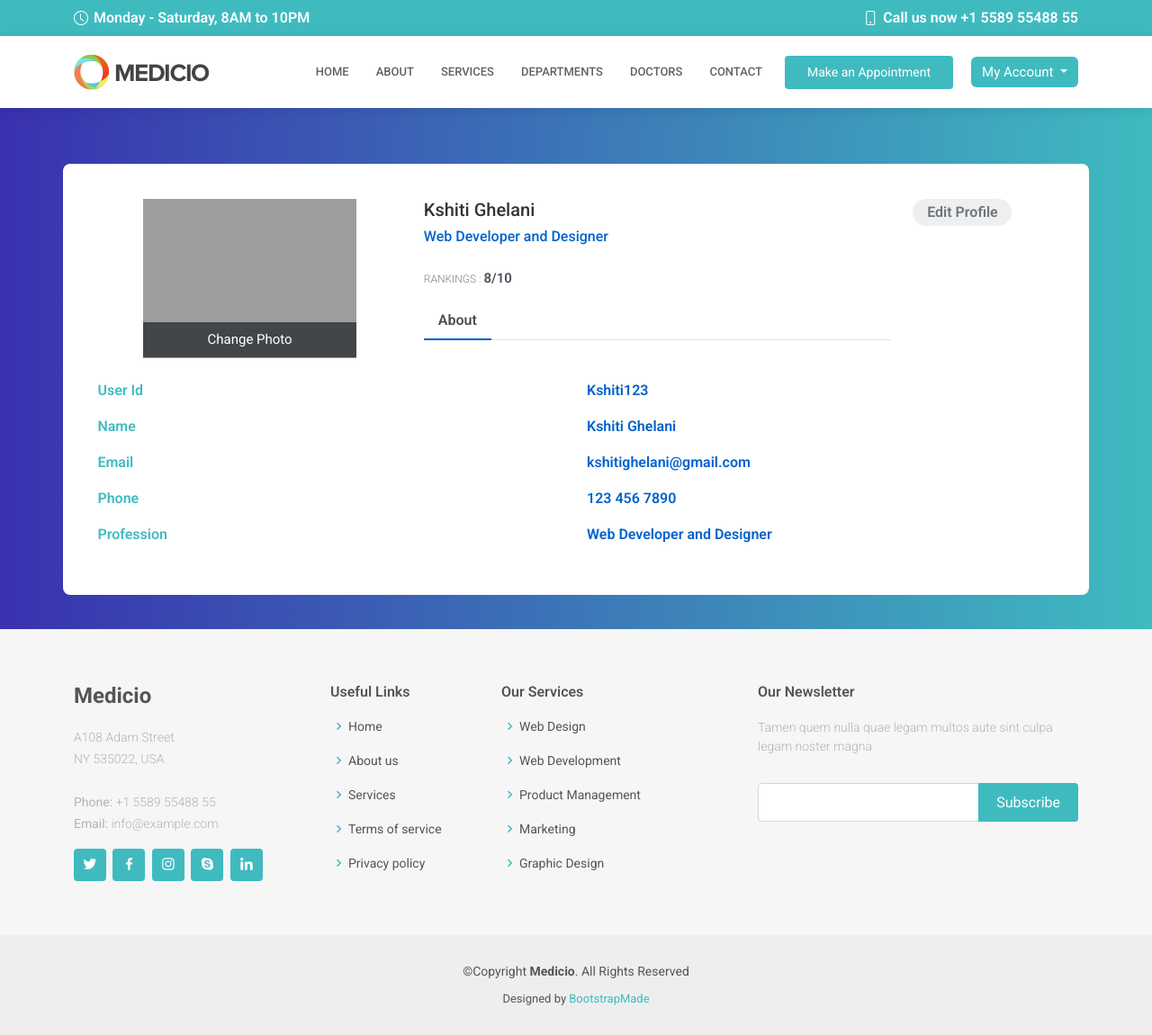
After one commit to Jaheim007/Medic, a Django app: page /user in a window 1280 px wide. The commit adds this page. Shown: the whole page at 90% size. Run offline with Django 4.2, Linux system fonts and the light colour scheme; some libraries are stand-ins or nearby versions; grey boxes are pictures that could not be loaded.

Commit message:
a must finished project

```diff
--- a/Front/urls.py
+++ b/Front/urls.py
@@ -1,4 +1,8 @@
 from Front.views import home , about , services , departments , doctor , contact, appointment
+
+
+
+
 from django.urls import path
 
 urlpatterns = [
@@ -8,5 +12,5 @@ urlpatterns = [
     path('contact', contact , name='contact'),
     path('department', departments , name='department'),
     path('doctor', doctor , name='doctor'),
-    path('appointment' , appointment, name= "appointment")
+    path('appointment' , appointment, name= "appointment"),
 ]
--- a/Front/views.py
+++ b/Front/views.py
@@ -1,4 +1,5 @@
 from django.shortcuts import render
+from django.views.generic import View
 
 def home(request):
     return render(request , 'pages/home.html' , locals())
@@ -20,3 +21,9 @@ def contact(request):
 
 def doctor(request):
     return render(request , 'pages/doctors.html' , locals())
+
+class User_profile(View):
+    template_name = 'pages/user_profile.html'
+
+    def get(self , request):
+        return render(request , self.template_name , locals())
--- a/Medicio/settings.py
+++ b/Medicio/settings.py
@@ -41,6 +41,7 @@ INSTALLED_APPS = [
     'Front',
     'phonenumber_field',
     'authentication',
+    'widget_tweaks'
 
 ]
 
--- a/Medicio/urls.py
+++ b/Medicio/urls.py
@@ -17,10 +17,15 @@ from django.contrib import admin
 from django.conf.urls.static import static
 from django.conf import settings
 from django.urls import path , include
+from authentication import views
+from Front import views as front
 
 urlpatterns = [
     path('admin/', admin.site.urls),
-    path("" , include("Front.urls"))
+    path("" , include("Front.urls")),
+    path("signup" ,views.Signup.as_view() , name='signup'),
+    path("login" , views.Login.as_view() , name='login'),
+    path("user" , front.User_profile.as_view(), name="user")
 ]
 
 if settings.DEBUG:
--- /dev/null
+++ b/static/front/assets/css/style_profile.css
@@ -0,0 +1,96 @@
+.body{
+    background: -webkit-linear-gradient(left, #3931af, #3fbbc0  );
+
+}
+.emp-profile{
+    padding: 3%;
+    margin-top: 3%;
+    margin-bottom: 3%;
+    border-radius: 0.5rem;
+    background: #fff;
+}
+.profile-img{
+    text-align: center;
+}
+.profile-img img{
+    width: 70%;
+    height: 100%;
+}
+.profile-img .file {
+    position: relative;
+    overflow: hidden;
+    margin-top: -20%;
+    width: 70%;
+    border: none;
+    border-radius: 0;
+    font-size: 15px;
+    background: #212529b8;
+}
+.profile-img .file input {
+    position: absolute;
+    opacity: 0;
+    right: 0;
+    top: 0;
+}
+.profile-head h5{
+    color: #333;
+}
+.profile-head h6{
+    color: #0062cc;
+}
+.profile-edit-btn{
+    border: none;
+    border-radius: 1.5rem;
+    width: 70%;
+    padding: 2%;
+    font-weight: 600;
+    color: #6c757d;
+    cursor: pointer;
+}
+.proile-rating{
+    font-size: 12px;
+    color: #818182;
+    margin-top: 5%;
+}
+.proile-rating span{
+    color: #495057;
+    font-size: 15px;
+    font-weight: 600;
+}
+.profile-head .nav-tabs{
+    margin-bottom:5%;
+}
+.profile-head .nav-tabs .nav-link{
+    font-weight:600;
+    border: none;
+}
+.profile-head .nav-tabs .nav-link.active{
+    border: none;
+    border-bottom:2px solid #0062cc;
+}
+.profile-work{
+    padding: 14%;
+    margin-top: -15%;
+}
+.profile-work p{
+    font-size: 12px;
+    color: #818182;
+    font-weight: 600;
+    margin-top: 10%;
+}
+.profile-work a{
+    text-decoration: none;
+    color: #495057;
+    font-weight: 600;
+    font-size: 14px;
+}
+.profile-work ul{
+    list-style: none;
+}
+.profile-tab label{
+    font-weight: 600;
+}
+.profile-tab p{
+    font-weight: 600;
+    color: #0062cc;
+}
--- a/templates/base/base.html
+++ b/templates/base/base.html
@@ -6,7 +6,7 @@
   <meta charset="utf-8">
   <meta content="width=device-width, initial-scale=1.0" name="viewport">
 
-  <title>Medicio Bootstrap Template - Index</title>
+  <title>Medicio</title>
   <meta content="" name="description">
   <meta content="" name="keywords">
 
@@ -16,6 +16,7 @@
 
   <!-- Google Fonts -->
   <link href="https://fonts.googleapis.com/css?family=Open+Sans:300,300i,400,400i,600,600i,700,700i|Roboto:300,300i,400,400i,500,500i,600,600i,700,700i|Poppins:300,300i,400,400i,500,500i,600,600i,700,700i" rel="stylesheet">
+
 
   <!-- Vendor CSS Files -->
   <link href="{% static 'front/assets/vendor/fontawesome-free/css/all.min.css' %} " rel="stylesheet">
@@ -30,10 +31,12 @@
   <!-- Template Main CSS File -->
   <link href="{% static 'front/assets/css/style.css' %} " rel="stylesheet">
 
+
+
   <!--Css link of Calander-->
-  <link href="https://fonts.googleapis.com/css?family=Roboto:300,400&display=swap" rel="stylesheet">
+  {% comment %} <link href="https://fonts.googleapis.com/css?family=Roboto:300,400&display=swap" rel="stylesheet"> {% endcomment %}
 
-  <link href="https://fonts.googleapis.com/css?family=Poppins:300,400,500&display=swap" rel="stylesheet">
+  {% comment %} <link href="https://fonts.googleapis.com/css?family=Poppins:300,400,500&display=swap" rel="stylesheet"> {% endcomment %}
 
 
   <link rel="stylesheet" href="{% static 'front/assets/fonts_calander/icomoon/style.css' %} ">
@@ -42,10 +45,16 @@
   <link rel="stylesheet" href="{% static 'front/assets/css_calander/default.date.css' %} ">
 
   <!-- Bootstrap CSS -->
-  <link rel="stylesheet" href="{% static 'front/assets/css_calander/bootstrap.min.css' %} ">
+  {% comment %} <link rel="stylesheet" href="{% static 'front/assets/css_calander/bootstrap.min.css' %} "> {% endcomment %}
+
 
   <!-- Style -->
   <link rel="stylesheet" href="{% static 'front/assets/css_calander/style.css' %} ">
+
+  <link rel="stylesheet" href="{% static 'front/assets/css/style_profile.css' %} ">
+
+
+
 
   <!-- =======================================================
   * Template Name: Medicio - v4.8.1
@@ -74,7 +83,7 @@
   <header id="header" class="fixed-top">
     <div class="container d-flex align-items-center">
 
-      <a href="index.html" class="logo me-auto"><img src="{% static 'front/assets/img/logo.png' %} " alt=""></a>
+      <a href="{% url 'home' %}" class="logo me-auto"><img src="{% static 'front/assets/img/logo.png' %} " alt=""></a>
       <!-- Uncomment below if you prefer to use an image logo -->
       <!-- <h1 class="logo me-auto"><a href="index.html">Medicio</a></h1> -->
 
@@ -91,10 +100,19 @@
         </ul>
 
         <i class="bi bi-list mobile-nav-toggle"></i>
-      </nav><!-- .navbar -->
+      </nav>
+      <!-- .navbar -->
 
       <a href="{% url 'appointment' %}" class="appointment-btn scrollto"><span class="d-none d-md-inline">Make an</span> Appointment</a>
-      <a href="#"><i style="margin-left: 20px" class="fa fa-user" aria-hidden="true"></i></a>
+      <div style='margin-left: 20px ; ' class="dropdown">
+        <button style='background-color:#3fbbc0; border: none ; font-size:15px ' class="btn btn-secondary dropdown-toggle" type="button" id="dropdownMenuButton" data-toggle="dropdown" aria-haspopup="true" aria-expanded="false">
+          My Account
+        </button>
+        <div class="dropdown-menu" aria-labelledby="dropdownMenuButton">
+          <a class="dropdown-item" href="{% url 'login' %}">Login</a>
+          <a class="dropdown-item" href="{% url 'signup' %}">Sign Up</a>
+        </div>
+      </div>
     </div>
   </header><!-- End Header -->
 
@@ -188,6 +206,7 @@
   <script src="{% static 'front/assets/vendor/swiper/swiper-bundle.min.js' %} "></script>
   <script src="{% static 'front/assets/vendor/php-email-form/validate.js' %} "></script>
 
+
   <!-- Template Main JS File -->
   <script src="{% static 'front/assets/js/main.js' %} "></script>
 
@@ -200,6 +219,8 @@
   <script src="{% static 'front/assets/js_calander/picker.date.js'%} "></script>
   <script src="{% static 'front/assets/js_calander/main.js'%}"></script>
 
+
+
 </body>
 
 </html>
--- a/templates/pages/appointments.html
+++ b/templates/pages/appointments.html
@@ -25,6 +25,7 @@
         <div class="form-group col-md-8 mt-4">
           <input type="email" class="form-control" id="inputEmail4" placeholder="Your Email">
         </div>
+
 
 
         <div class="form-group col-md-8 mt-4">
--- a/templates/pages/contact.html
+++ b/templates/pages/contact.html
@@ -17,7 +17,8 @@
 
          <div>
            {% comment %} <iframe style="border:0; width: 100%; height: 350px;" src="https://www.google.com/maps/embed?pb=!1m14!1m8!1m3!1d12097.433213460943!2d-74.0062269!3d40.7101282!3m2!1i1024!2i768!4f13.1!3m3!1m2!1s0x0%3A0xb89d1fe6bc499443!2sDowntown+Conference+Center!5e0!3m2!1smk!2sbg!4v1539943755621" frameborder="0" allowfullscreen></iframe> {% endcomment %}
-          <iframe style="border:0; width: 100%; height: 350px;" src="https://www.google.com/maps/embed?pb=!1m18!1m12!1m3!1d3972.101258722058!2d-3.9651732847085785!3d5.401542014888455!2m3!1f0!2f0!3f0!3m2!1i1024!2i768!4f13.1!3m3!1m2!1s0xfc1931454ba17b9%3A0xf965b5d70385a10!2sCITE%20VICTORIA!5e0!3m2!1sen!2sci!4v1661264990479!5m2!1sen!2sci" width="600" height="450" style="border:0;" allowfullscreen="" loading="lazy" referrerpolicy="no-referrer-when-downgrade"></iframe>
+          <iframe style="border:0; width: 100%; height: 350px;" src="https://www.google.com/maps/embed?pb=!1m18!1m12!1m3!1d3972.1039909234396!2d-3.959723084708605!3d5.401125196082619!2m3!1f0!2f0!3f0!3m2!1i1024!2i768!4f13.1!3m3!1m2!1s0xfc1933d4b2186d5%3A0xf64a1036251b83a4!2sCHU%20d&#39;Angr%C3%A9!5e0!3m2!1sen!2sci!4v1661423838770!5m2!1sen!2sci"  frameborder="0" allowfullscreen></iframe>
+
         </div>
 
         <div class="container">
--- a/templates/pages/doctors.html
+++ b/templates/pages/doctors.html
@@ -3,7 +3,7 @@
 {% load static %}
 
 {% block 'content' %}
-<br><br><br><br><br><br>
+<br><br><br><br><br>
 <!-- ======= Doctors Section ======= -->
  <section id="doctors" class="doctors section-bg">
     <div class="container" data-aos="fade-up">
--- /dev/null
+++ b/templates/pages/user_profile.html
@@ -0,0 +1,99 @@
+{% extends 'base/base.html' %}
+
+{% load static %}
+
+{% block 'content' %}
+
+
+<!------ Include the above in your HEAD tag ---------->
+
+<div class ="body">
+    <br><br><br><br><br><br>
+
+<!------ Include the above in your HEAD tag ---------->
+
+<div class="container emp-profile">
+            <form method="post">
+                <div class="row">
+                    <div class="col-md-4">
+                        <div class="profile-img">
+                            <img src="https://encrypted-tbn0.gstatic.com/images?q=tbn:ANd9GcS52y5aInsxSm31CvHOFHWujqUx_wWTS9iM6s7BAm21oEN_RiGoog" alt=""/>
+                            <div class="file btn btn-lg btn-primary">
+                                Change Photo
+                                <input type="file" name="file"/>
+                            </div>
+                        </div>
+                    </div>
+                    <div class="col-md-6">
+                        <div class="profile-head">
+                                    <h5>
+                                        Kshiti Ghelani
+                                    </h5>
+                                    <h6>
+                                        Web Developer and Designer
+                                    </h6>
+                                    <p class="proile-rating">RANKINGS : <span>8/10</span></p>
+                            <ul class="nav nav-tabs" id="myTab" role="tablist">
+                                <li class="nav-item">
+                                    <a class="nav-link active" id="home-tab" data-toggle="tab" href="#home" role="tab" aria-controls="home" aria-selected="true">About</a>
+                                </li>
+                            </ul>
+                        </div>
+                    </div>
+                    <div class="col-md-2">
+                        <input type="submit" class="profile-edit-btn" name="btnAddMore" value="Edit Profile"/>
+                    </div>
+                </div>
+                <div class="row">
+                    <div class="col-md-25">
+                        <div class="tab-content profile-tab" id="myTabContent">
+                            <div class="tab-pane fade show active" id="home" role="tabpanel" aria-labelledby="home-tab">
+                                        <div class="row">
+                                            <div class="col-md-6">
+                                                <label>User Id</label>
+                                            </div>
+                                            <div class="col-md-6">
+                                                <p>Kshiti123</p>
+                                            </div>
+                                        </div>
+                                        <div class="row">
+                                            <div class="col-md-6">
+                                                <label>Name</label>
+                                            </div>
+                                            <div class="col-md-6">
+                                                <p>Kshiti Ghelani</p>
+                                            </div>
+                                        </div>
+                                        <div class="row">
+                                            <div class="col-md-6">
+                                                <label>Email</label>
+                                            </div>
+                                            <div class="col-md-6">
+                                                <p>kshitighelani@gmail.com</p>
+                                            </div>
+                                        </div>
+                                        <div class="row">
+                                            <div class="col-md-6">
+                                                <label>Phone</label>
+                                            </div>
+                                            <div class="col-md-6">
+                                                <p>123 456 7890</p>
+                                            </div>
+                                        </div>
+                                        <div class="row">
+                                            <div class="col-md-6">
+                                                <label>Profession</label>
+                                            </div>
+                                            <div class="col-md-6">
+                                                <p>Web Developer and Designer</p>
+                                            </div>
+                                        </div>
+                            </div>
+                        </div>
+                    </div>
+                </div>
+            </form>
+        </div>
+
+
+{% endblock 'content' %}
```
Also changed, not shown: authentication/forms.py (added, +14 -0 lines), authentication/views.py (+62 -2 lines), templates/pages/login.html (added, +31 -0 lines), templates/pages/signup.html (added, +40 -0 lines), Medicio/context_processors.py (added), db.sqlite3.
